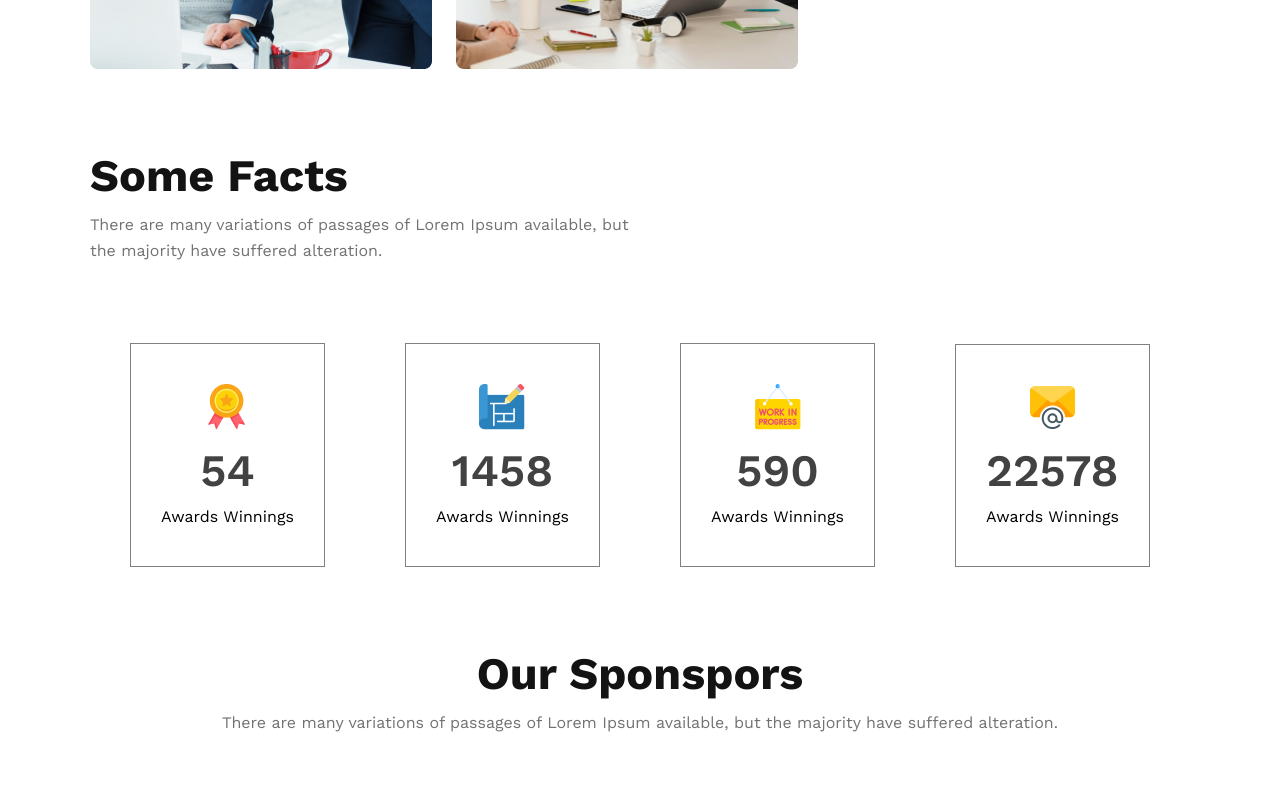
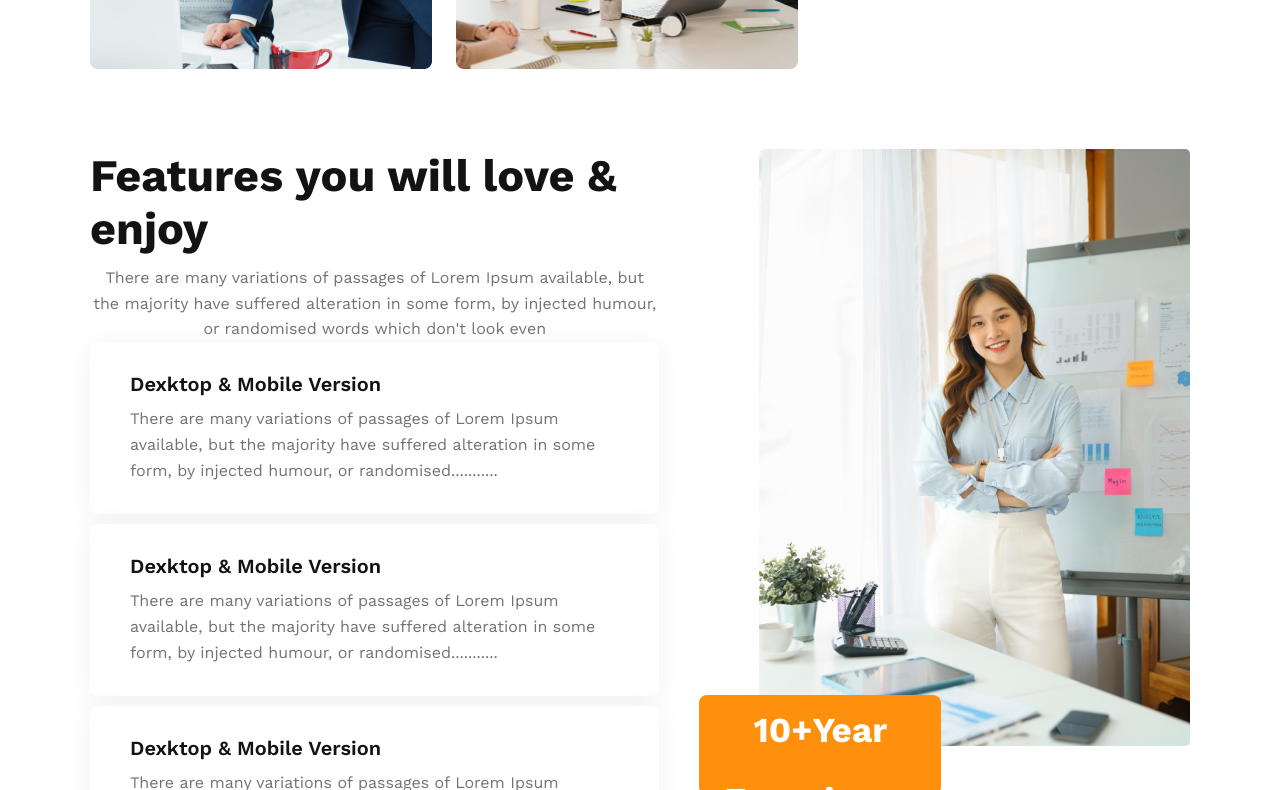
Before and after one commit to bellal1985h1/g3-Archecture-Build-a-lanmding-page, a plain HTML site: page index.html in a window 1280 px wide. Shown: the part 1623-2413 px from the top of the page. Drawn offline with nearby package versions, Linux system fonts and the light colour scheme.

Commit message:
All r finished

```diff
--- a/index.html
+++ b/index.html
@@ -64,6 +64,42 @@
         </div>
       </section>
       <!-- Team section  end -->
+
+      <!-- Feature section start -->
+      <section class="love">
+        <div class="love-content">
+          <h3 class="section-title">Features you will love & enjoy</h3>
+          <p class="section-description">There are many variations of passages of Lorem Ipsum available, but the majority have suffered alteration in some form, by injected humour, or randomised words which don't look even</p>
+          <div class="love-box">
+            <h4 class="love-title">Dexktop & Mobile Version</h4>
+            <p class="love-description">There are many variations of passages of Lorem Ipsum available, but the majority have suffered alteration in some form, by injected humour, or randomised...........</p>
+          </div>
+          <div class="love-box">
+            <h4 class="love-title">Dexktop & Mobile Version</h4>
+            <p class="love-description">There are many variations of passages of Lorem Ipsum available, but the majority have suffered alteration in some form, by injected humour, or randomised...........</p>
+          </div>
+
+          <div class="love-box">
+            <h4 class="love-title">Dexktop & Mobile Version</h4>
+            <p class="love-description">There are many variations of passages of Lorem Ipsum available, but the majority have suffered alteration in some form, by injected humour, or randomised...........</p>
+          </div>
+
+          <div class="love-box">
+            <h4 class="love-title">Dexktop & Mobile Version</h4>
+            <p class="love-description">There are many variations of passages of Lorem Ipsum available, but the majority have suffered alteration in some form, by injected humour, or randomised...........</p>
+          </div>
+
+
+        </div>
+        <div class="love-photo-container">
+          <img src="./images/architect.png" alt="">
+          <div class="badge">
+            <h4 class="badge-title">10+Year
+              Experience</h4>
+              <p class="badge-description">Experience</p>
+          </div>
+        </div>
+      </section>
       <!-- Facts section start -->
       <section class="facts">
         <div class="facts-content">
--- a/styles/style.css
+++ b/styles/style.css
@@ -176,13 +176,79 @@ nav li a {
   padding: 40px 200px;
 }
 
+/* love related styles */
+.love {
+  display: flex;
+  justify-content: space-between;
+}
+.love-box {
+  padding: 30px 40px;
+  border-radius: 8px;
+  background: #fff;
+  box-shadow: 0px 4px 30px 0px rgba(0, 0, 0, 0.06);
+  margin-bottom: 10px;
+}
+.love-title {
+  max-width: 368px;
+  color: #131313;
+  font-size: 45px;
+
+  font-weight: 700;
+  line-height: normal;
+}
+.love-title {
+  color: #131313;
+  font-size: 20px;
+  font-style: normal;
+  font-weight: 600;
+  line-height: normal;
+}
+.love-description {
+  color: #727272;
+  font-size: 16px;
+  font-style: normal;
+  font-weight: 400;
+  line-height: 26px; /* 162.5% */
+  margin-top: 10px;
+}
+
+/* .love-photo-container {
+} */
+.love-photo-container {
+  width: 100%;
+  margin-left: 100px;
+}
+.love-photo-container img {
+  width: 100%;
+}
+
+.badge {
+  color: #fff;
+  text-align: center;
+  border-radius: 8px;
+  background: #ff900e;
+  width: 242px;
+  height: 100px;
+  position: relative;
+  top: -55px;
+  left: -60px;
+}
+.badge-title {
+  color: #fff;
+  text-align: center;
+  font-size: 35px;
+  font-weight: 700;
+  line-height: 70px; /* 107.692% */
+}
+
 /* Small/mobile device */
 
 @media screen and (max-width: 576px) {
   .nav,
   .team-container,
   .facts-box-container,
-  .sponsor-img-container {
+  .sponsor-img-container,
+  .love {
     flex-direction: column;
   }
   header,
@@ -200,6 +266,19 @@ nav li a {
   }
   .footer {
     padding: 10px 20px;
+  }
+  .love {
+    margin: 0 auto;
+    padding: 10px;
+  }
+  .love-photo-container img {
+    width: 100%;
+    margin: auto;
+  }
+  .love-photo-container {
+    text-align: center;
+    align-items: center;
+    margin: 0 auto;
   }
 }
 
```
